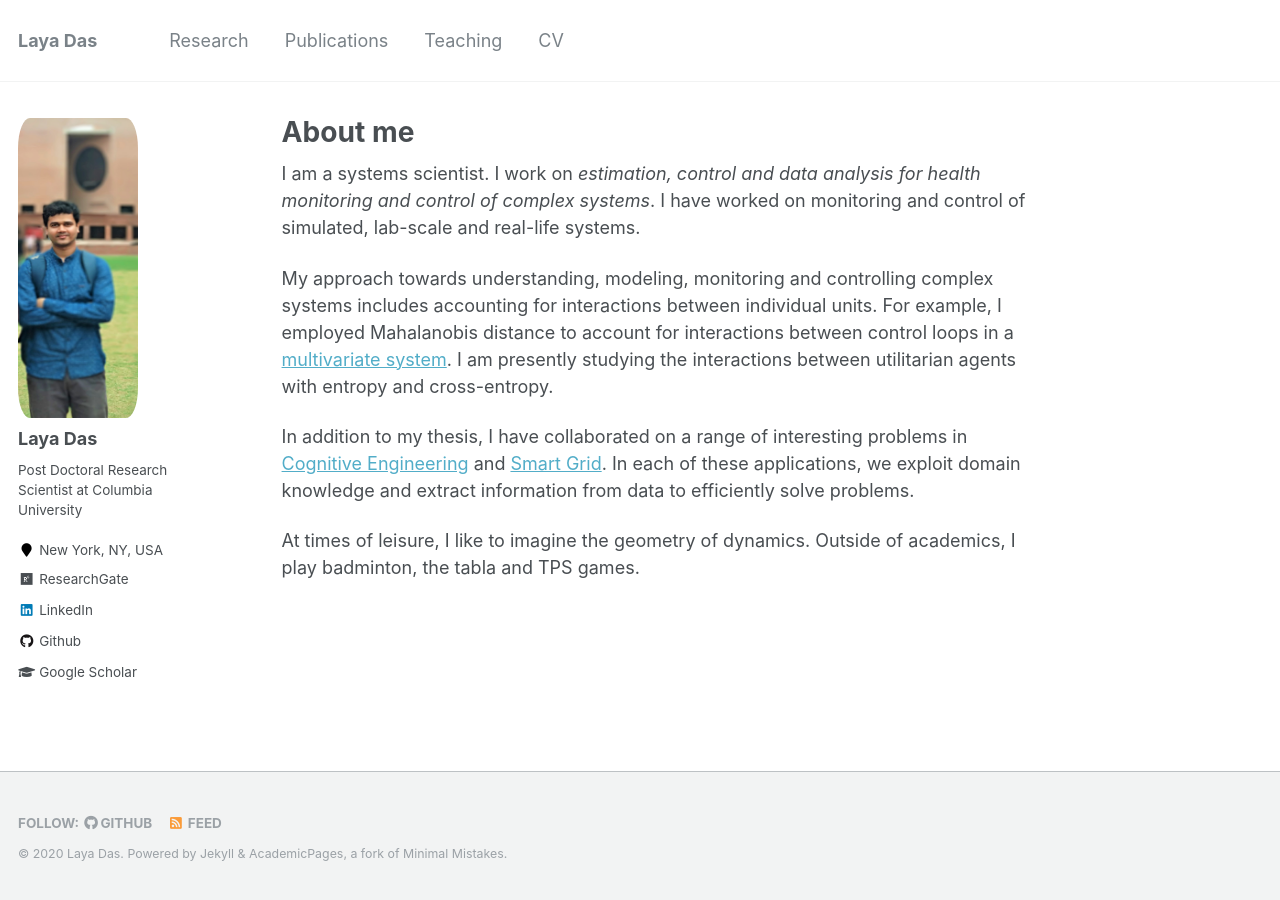
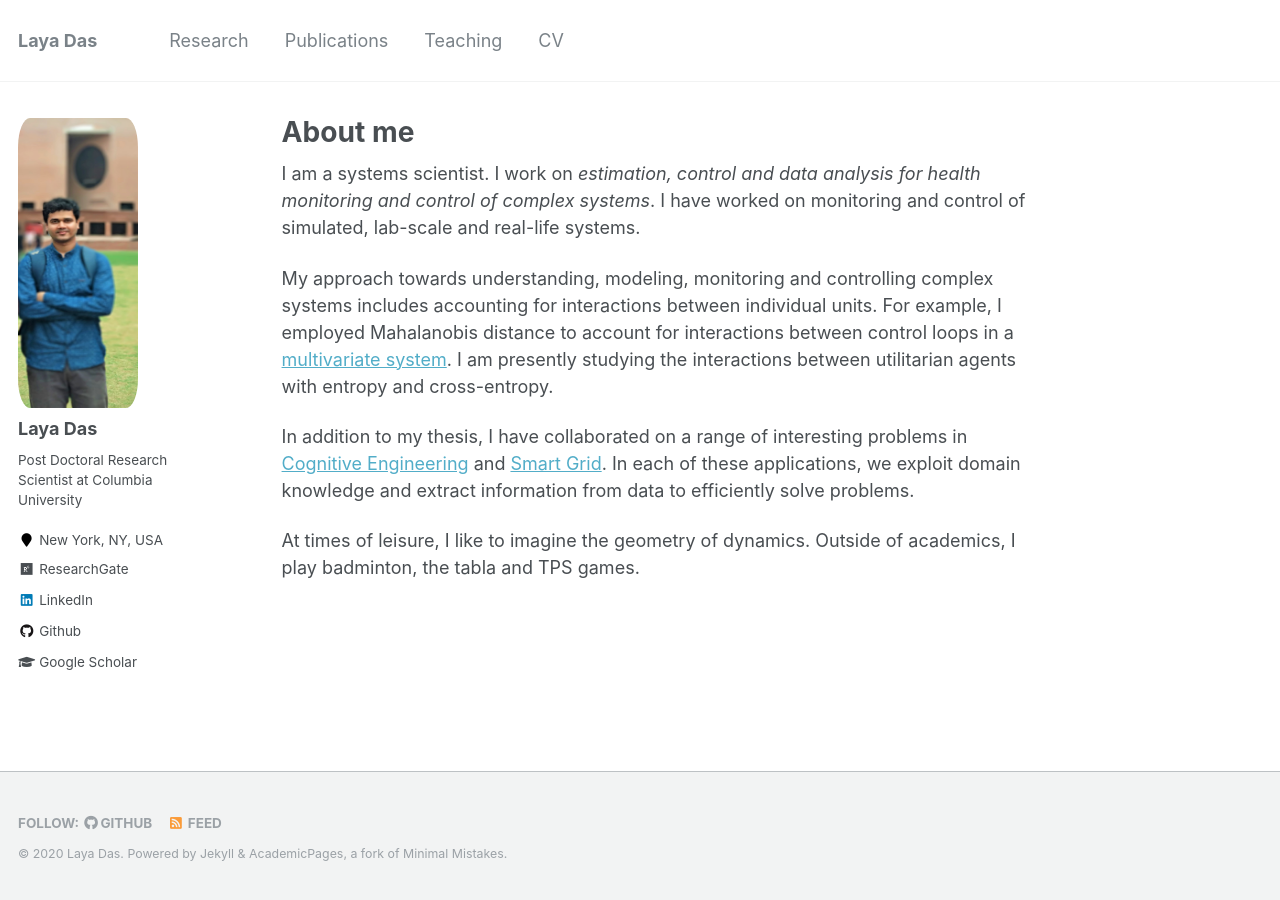
Before and after one commit to layadas/layadas.github.io, a Jekyll site: the page built from _pages/about.md, in a window 1280 px wide. Built offline with Jekyll 4.4.1, drawn with Linux system fonts in a browser that asks for light colours.

Commit message:
Update author-profile.html

```diff
--- a/_includes/author-profile.html
+++ b/_includes/author-profile.html
@@ -9,7 +9,7 @@
 .avatar {
   vertical-align: middle;
   width: 120px;
-  height: 300px;
+  height: 290px;
   border-radius: 10%;
 }
 </style>
```
